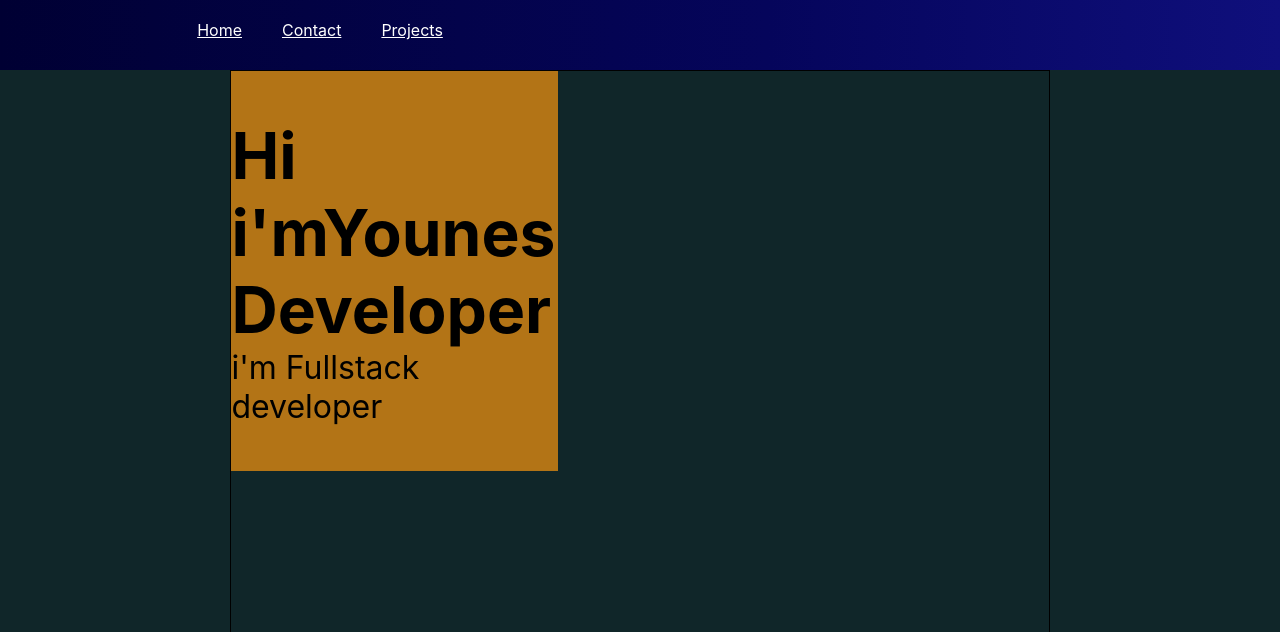
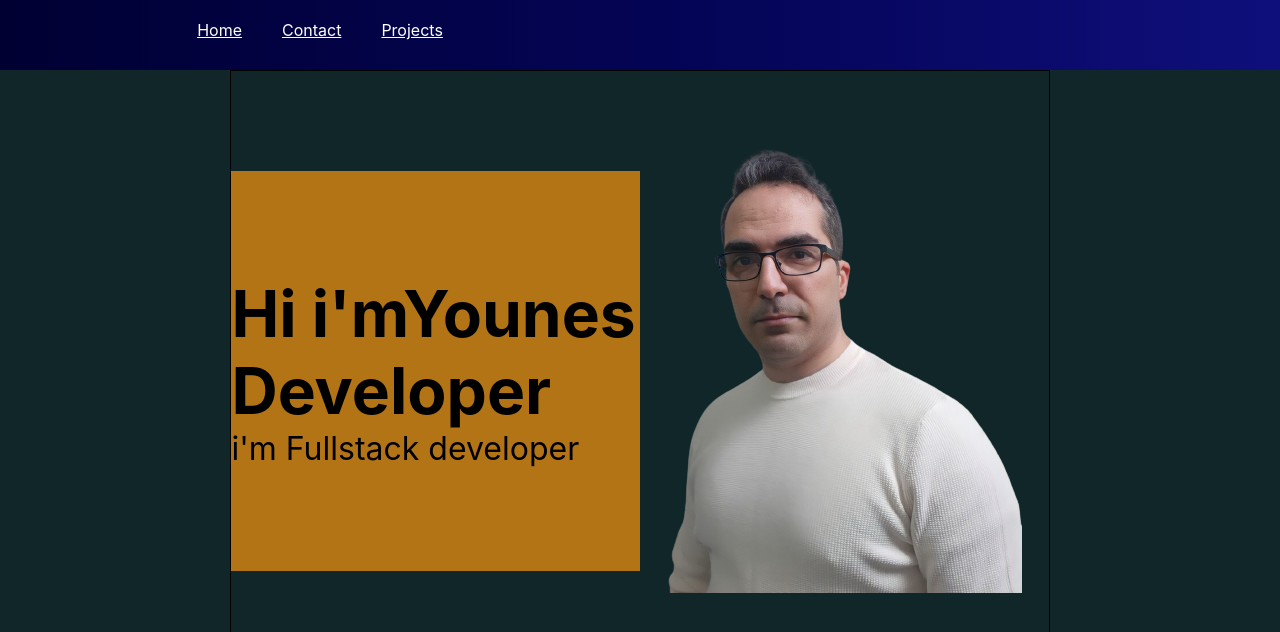
Before and after one commit to Younes-sh/portfolioReact, a React (Create React App) app in the folder app/: page / in a window 1280 px wide. Shown: the top 632 px of the page. Built offline with nearby package versions, Linux system fonts and the light colour scheme.

Commit message:
styled Header component

```diff
--- a/app/src/Components/Header/Header.jsx
+++ b/app/src/Components/Header/Header.jsx
@@ -1,4 +1,5 @@
 import './header.css'
+import ImageHeader from '../../assets/younes.png'
 const Header = ({name,description,job}) => {
   return (
     <div className="Header">
@@ -9,7 +10,7 @@
         <p>{description}</p>
       </div>
       <div className="image_container">
-        <img src="" alt="" />
+        <img src={ImageHeader} alt="" />
       </div>
 
     </div>
--- a/app/src/Components/Header/header.css
+++ b/app/src/Components/Header/header.css
@@ -1,8 +1,24 @@
+/* Container */
+.Header {
+  width: 100%;
+  height: 600px;
+  display: flex;
+  justify-content: space-between;
+  align-items: center;
+}
+@media screen and (max-width:1200px) {
+  .Header {
+    flex-direction: column;
+  }
+}
+
+
+/*  */
 .Header-txt {
     display: flex;
     flex-direction: column;
     justify-content: center;
-    width: 40%;
+    width: 50%;
     height: 400px;
     text-align: start;
     background-color: rgb(179, 116, 22);
@@ -44,3 +60,10 @@
       transform: translateX(0);
     }
 }
+
+/* Image */
+
+.image_container {
+  width: 50%;
+  height: auto;
+}
```
